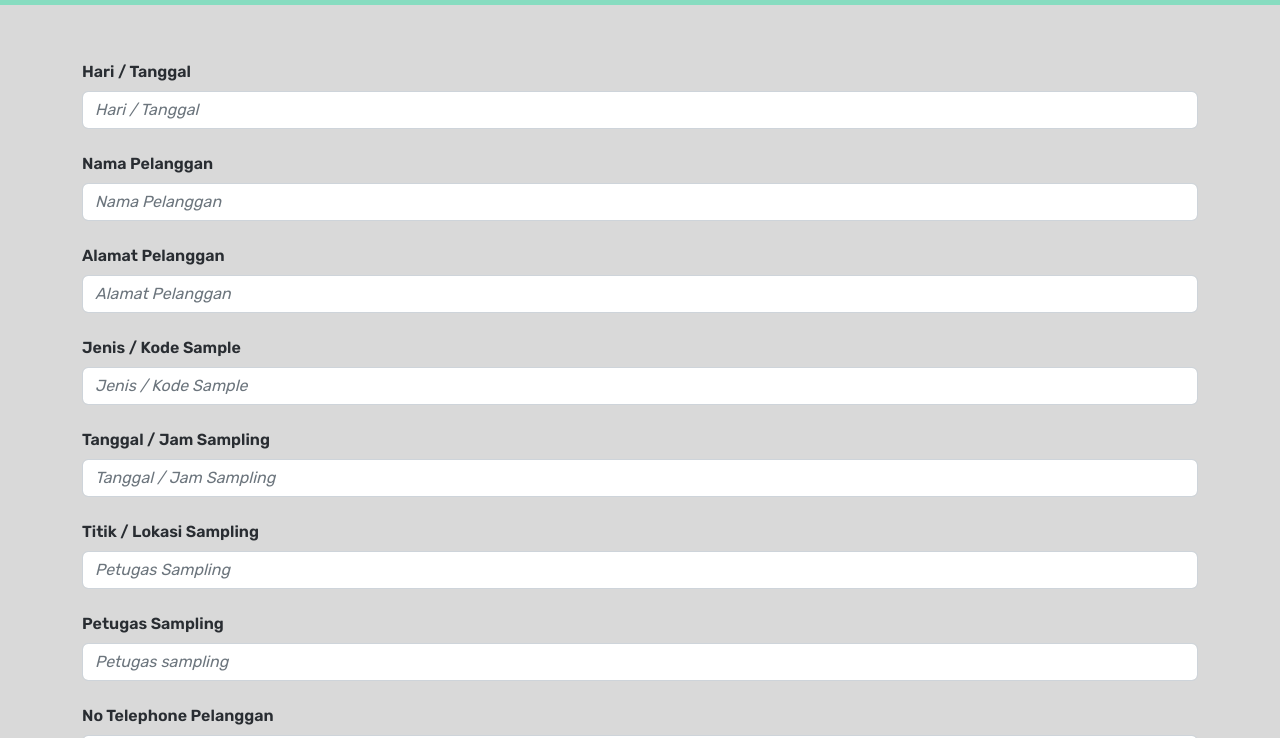
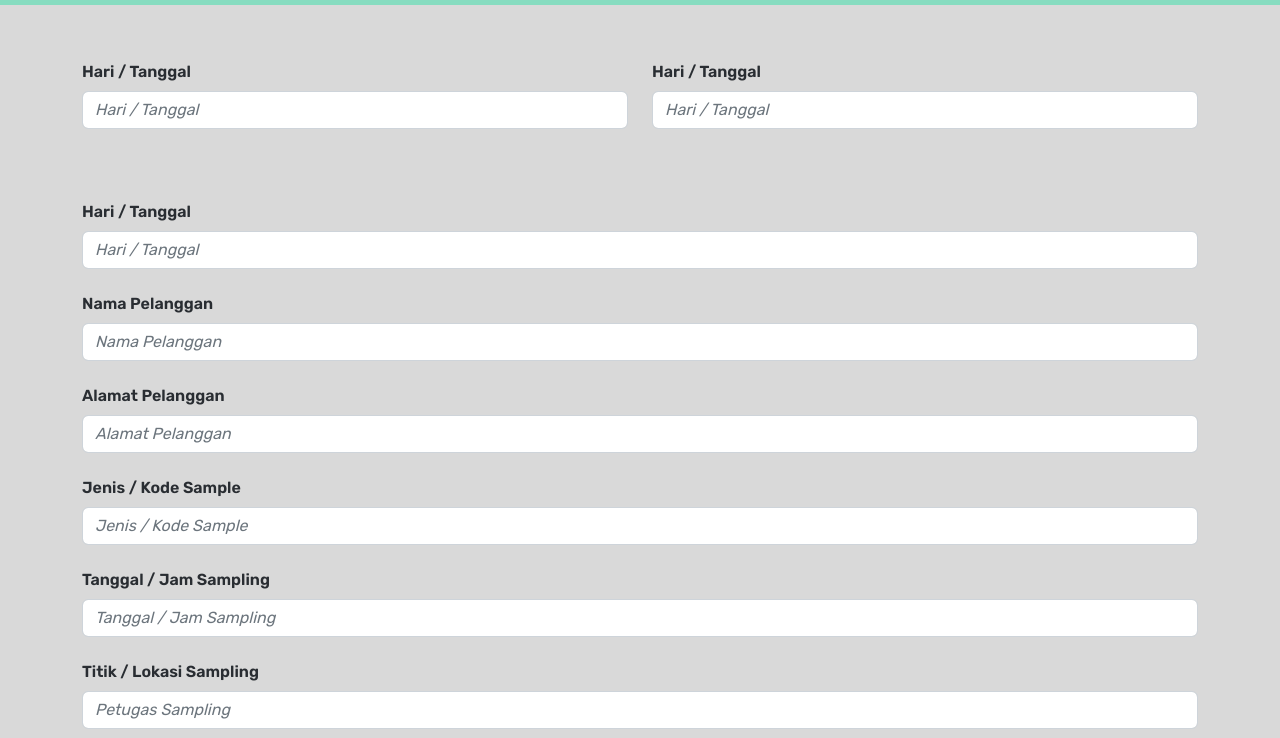
Before and after one commit to ndzf/labo, a plain HTML site: page register.html in a window 1280 px wide. Shown: the part 45-783 px from the top of the page. Drawn offline with Linux system fonts and the light colour scheme; some packages are replaced by stand-ins of ours; a script that the page names is missing.

Commit message:
col-6 example

```diff
--- a/register.html
+++ b/register.html
@@ -28,7 +28,21 @@
     </section>
     <section id="form-inputs">
       <div class="container">
-        <div class="row ">
+        <div class="row">
+          <div class="col-12 col-lg-6">
+            <div class="mb-3 mt-5">
+              <label class="col-form-label">Hari / Tanggal</label>
+              <input type="text" name="" class="form-control" placeholder="Hari / Tanggal">
+            </div>
+          </div>
+          <div class="col-12 col-lg-6">
+            <div class="mb-3 mt-5">
+              <label class="col-form-label">Hari / Tanggal</label>
+              <input type="text" name="" class="form-control" placeholder="Hari / Tanggal">
+            </div>
+          </div>
+        </div>
+        <div class="row">
           <div class="col-12">
             <div class="mb-3 mt-5">
               <label class="col-form-label">Hari / Tanggal</label>
```
